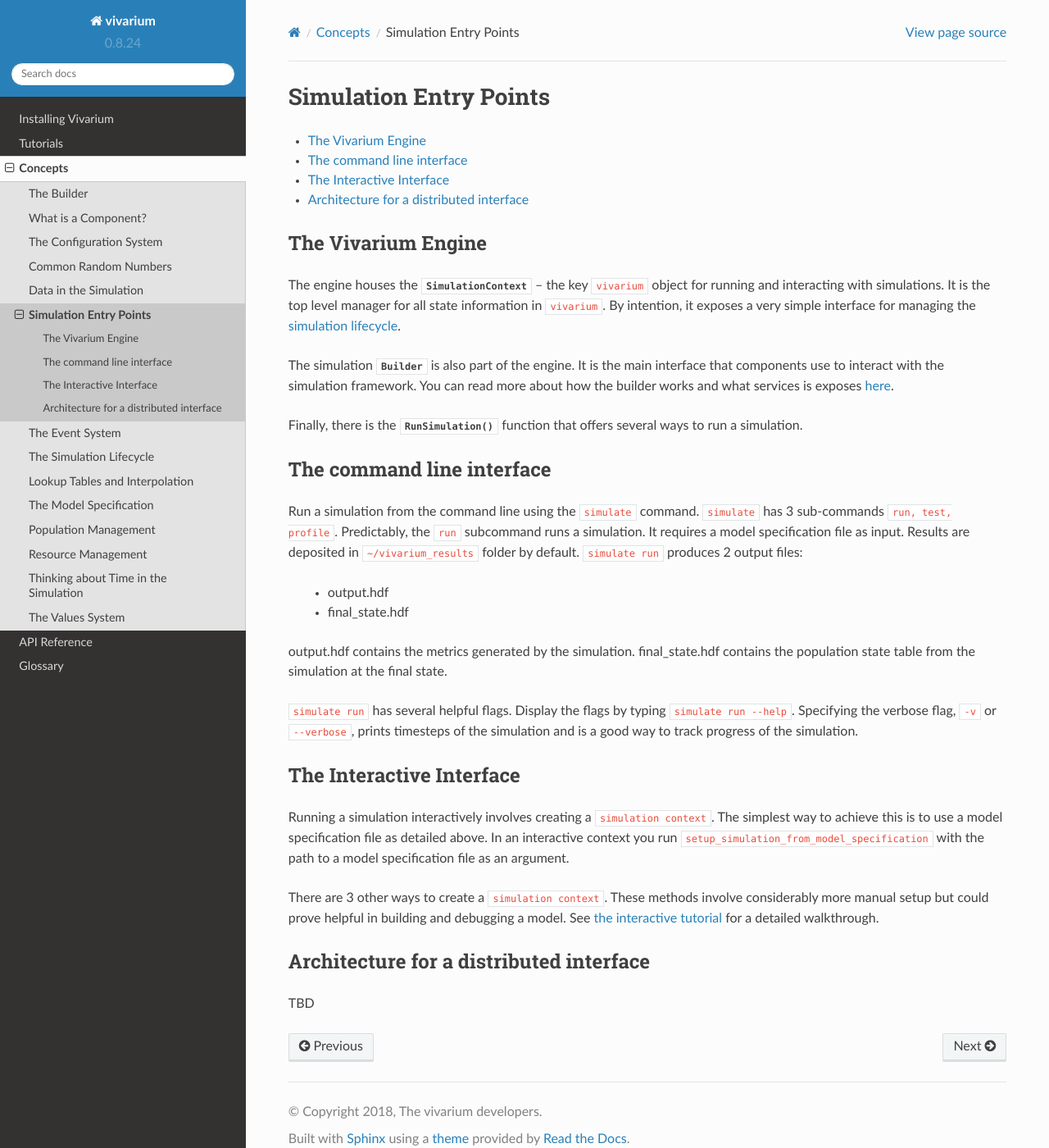
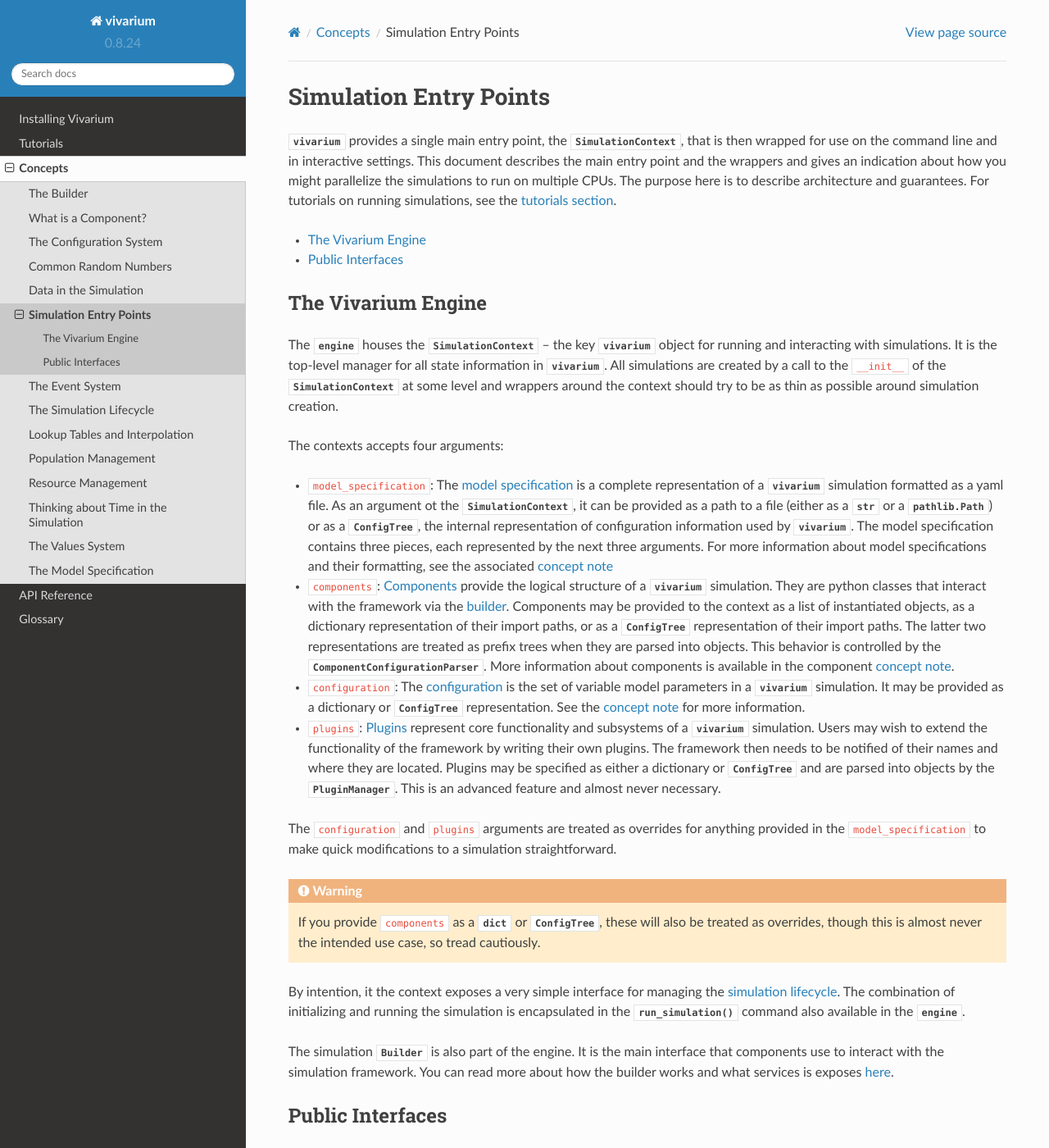
Before and after one commit to ihmeuw/vivarium, a Sphinx documentation site: the page built from docs/source/concepts/entry_points.rst, in a window 1280 px wide and 1400 px high. Shown: the whole window at 82% size. Built offline with Sphinx 7.4.7 and the Read the Docs theme 2.0.0, drawn with Linux system fonts in a browser that asks for light colours; some of the changed text lies outside the part shown.

Commit message:
Update entry points docs

```diff
--- a/docs/source/concepts/entry_points.rst
+++ b/docs/source/concepts/entry_points.rst
@@ -1,9 +1,16 @@
 .. _entry_points_concept:
-
 
 =======================
 Simulation Entry Points
 =======================
+
+:mod:`vivarium` provides a single main entry point, the
+:class:`SimulationContext`, that is then wrapped for use on the command line
+and in interactive settings.  This document describes the main entry point
+and the wrappers and gives an indication about how you might parallelize
+the simulations to run on multiple CPUs. The purpose here is to describe
+architecture and guarantees.  For tutorials on running simulations, see
+the :ref:`tutorials section <running_a_sim>`.
 
 .. contents::
    :depth: 2
@@ -14,58 +21,100 @@ Simulation Entry Points
 The Vivarium Engine
 -------------------
 
-The engine houses the :class:`SimulationContext` -- the key ``vivarium`` object
-for running and interacting with simulations. It is the top level manager
-for all state information in ``vivarium``.  By intention, it exposes a very
-simple interface for managing the
-:ref:`simulation lifecycle <lifecycle_concept>`.
+The :mod:`engine` houses the :class:`SimulationContext` -- the key
+:mod:`vivarium` object for running and interacting with simulations. It is
+the top-level manager for all state information in :mod:`vivarium`.  All
+simulations are created by a call to the ``__init__`` of the
+:class:`SimulationContext` at some level and wrappers around the
+context should try to be as thin as possible around simulation creation.
+
+The contexts accepts four arguments:
+
+- ``model_specification``: The
+  :term:`model specification <Model Specification>` is a complete
+  representation of a :mod:`vivarium` simulation formatted as a yaml file.
+  As an argument ot the :class:`SimulationContext`, it can be provided as a
+  path to a file (either as a :class:`str` or a :class:`pathlib.Path`) or
+  as a :class:`ConfigTree`, the internal representation of configuration
+  information used by :mod:`vivarium`. The model specification contains three
+  pieces, each represented by the next three arguments. For more information
+  about model specifications and their formatting, see the associated
+  :ref:`concept note <model_specification_concept>`
+- ``components``: :term:`Components <Component>` provide the logical structure
+  of a :mod:`vivarium` simulation. They are python classes that interact with
+  the framework via the :ref:`builder <builder_concept>`. Components may be
+  provided to the context as a list of instantiated objects, as a dictionary
+  representation of their import paths, or as a :class:`ConfigTree`
+  representation of their import paths. The latter two representations are
+  treated as prefix trees when they are parsed into objects. This behavior
+  is controlled by the :class:`ComponentConfigurationParser`. More information
+  about components is available in the component
+  :ref:`concept note <components_concept>`.
+- ``configuration``: The :term:`configuration <Configuration>` is the set of
+  variable model parameters in a :mod:`vivarium` simulation.  It may be
+  provided as a dictionary or :class:`ConfigTree` representation. See the
+  :ref:`concept note <configuration_concept>` for more information.
+- ``plugins``: :term:`Plugins <Plugin>` represent core functionality and
+  subsystems of a :mod:`vivarium` simulation.  Users may wish to extend the
+  functionality of the framework by writing their own plugins.  The framework
+  then needs to be notified of their names and where they are located. Plugins
+  may be specified as either a dictionary or :class:`ConfigTree` and are
+  parsed into objects by the :class:`PluginManager`. This is an advanced
+  feature and almost never necessary.
+
+The ``configuration`` and ``plugins`` arguments are treated as overrides for
+anything provided in the ``model_specification`` to make quick modifications
+to a simulation straightforward.
+
+.. warning::
+
+   If you provide ``components`` as a :class:`dict` or :class:`ConfigTree`,
+   these will also be treated as overrides, though this is almost never the
+   intended use case, so tread cautiously.
+
+By intention, it the context exposes a very simple interface for managing the
+:ref:`simulation lifecycle <lifecycle_concept>`.  The combination of
+initializing and running the simulation is encapsulated in the
+:func:`run_simulation` command also available in the :mod:`engine`.
 
 The simulation :class:`Builder` is also part of the engine. It is the main
 interface that components use to interact with the simulation framework. You
 can read more about how the builder works and what services is exposes
 :ref:`here <builder_concept>`.
 
-Finally, there is the :func:`RunSimulation` function that offers several ways
-to run a simulation.
+Public Interfaces
+-----------------
 
+Functionality in the the :mod:`vivarium.framework.engine` serves as the lowest
+level entry point into the simulation, but common use cases demand more
+usability.  In the :mod:`vivarium.interface` subpackage we have two public
+interfaces for interacting with the simulation.
 
-The command line interface
---------------------------
+The :mod:`vivarium.interface.cli` module provides the :func:`simulate`
+command and sub-commands for running and profiling simulations from the
+command line. A complete tutorial is available :ref:`here <cli_tutorial>`.
+:func:`simulate` restricts the user to work only with
+:ref:`model specification <model_specification_concept>` files and so is
+primarily useful in a workflow where the user is modifying that file directly
+to run simulations. Results are deposited in ``~/vivarium_results`` folder
+by default though a command line flag allows the user to specify different
+output directories.
 
-Run a simulation from the command line using the ``simulate`` command.
-``simulate`` has 3 sub-commands ``run, test, profile``. Predictably, the
-``run`` subcommand runs a simulation. It requires a model specification file
-as input. Results are deposited in ``~/vivarium_results`` folder by default.
-``simulate run`` produces 2 output files:
+During model development and debugging, it is frequently more useful to
+work in an interactive setting like a
+`jupyter notebook <https://jupyter.org>`_ or a Python REPL. For this sort of
+work, the :mod:`vivarium.interface.interactive` module provides the
+:class:`InteractiveContext` (also available as a top-level import from
+:mod:`vivarium`). Details about the many ways to initialize and run a
+simulation using the interactive context are available
+:ref:`here <interactive_tutorial>`.
 
-   - output.hdf
-   - final_state.hdf
-
-output.hdf contains the metrics generated by the simulation. final_state.hdf
-contains the population state table from the simulation at the final state.
-
-``simulate run`` has several helpful flags. Display the flags by typing
-``simulate run --help``. Specifying the verbose flag, ``-v`` or ``--verbose``,
-prints timesteps of the simulation and is a good way to track progress of the
-simulation.
-
-
-The Interactive Interface
--------------------------
-
-Running a simulation interactively involves creating a ``simulation context``.
-The simplest way to achieve this is to use a model specification file as
-detailed above. In an interactive context you run
-``setup_simulation_from_model_specification`` with the path to a model
-specification file as an argument.
-
-There are 3 other ways to create a ``simulation context``. These methods involve
-considerably more manual setup but could prove helpful in building and
-debugging a model. See :ref:`the interactive tutorial <interactive_tutorial>`
-for a detailed walkthrough.
-
-
-Architecture for a distributed interface
-----------------------------------------
-
-TBD
+:mod:`vivarium` itself does not provide tools for running simulations in
+a distributed system, mostly because each cluster is unique. Many common
+simulation tasks will require running many variations of the same simulation
+(parameter searches, intervention analysis, uncertainty analysis, etc.),
+however.  For an example of a distributed system built on top of
+:mod:`vivarium`, see the
+`vivarium_cluster_tools <https://github.com/ihmeuw/vivarium_cluster_tools>`_
+package and its associated
+`documentation <https://vivarium-cluster-tools.readthedocs.io/en/latest/?badge=latest>`_.
--- a/docs/source/concepts/index.rst
+++ b/docs/source/concepts/index.rst
@@ -11,3 +11,4 @@ the Vivarium framework.
    :maxdepth: 2
 
    *
+   */index
```
Also changed, not shown: docs/source/concepts/model_specification/index.rst (renamed from docs/source/concepts/model_specification.rst, +16 -8 lines), docs/source/concepts/model_specification/yaml_basics.rst (added, +144 -0 lines), 1 other file.
